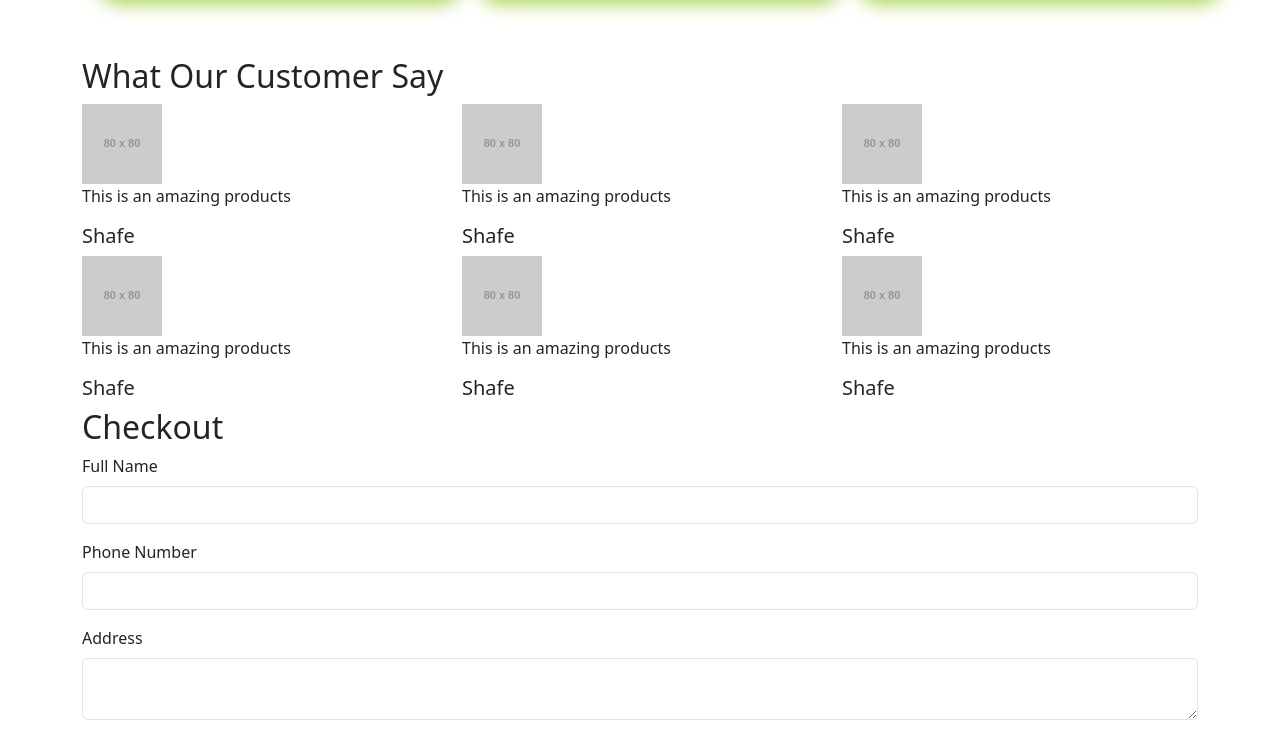
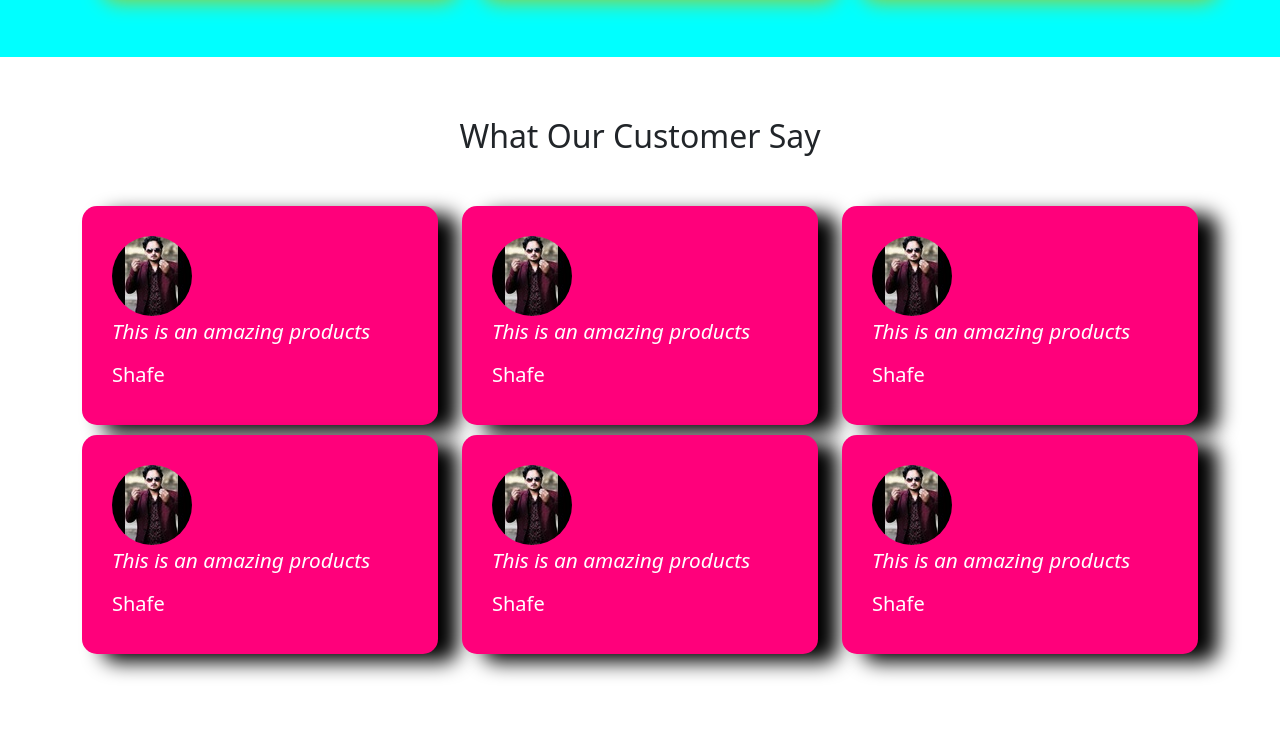
Before and after one commit to mdshape/batch-17-class-18, a plain HTML site: page index.html in a window 1280 px wide. Shown: the part 1407-2140 px from the top of the page. Drawn offline with nearby package versions, Linux system fonts and the light colour scheme; placeholder pictures from the web are drawn by us.

Commit message:
form controm design

```diff
--- a/index.html
+++ b/index.html
@@ -79,48 +79,48 @@
   </section>
 
   <!-- Customer review -->
-   <section>
+   <section class="testimonial-section">
     <div class="container">
       <h2>What Our Customer Say</h2>
       <div class="row">
       <div class="col-12 col-sm-4 col-md-4">
-        <div>
-         <img src="https://placehold.co/80x80">
+        <div class="testimonial-content">
+         <img src="images/shafe.jpg">
          <p>This is an amazing products</p>
          <h5>Shafe</h5>
         </div>
       </div>
       <div class="col-12 col-sm-4 col-md-4">
-        <div>
-          <img src="https://placehold.co/80x80">
+        <div class="testimonial-content">
+          <img src="images/shafe.jpg">
           <p>This is an amazing products</p>
           <h5>Shafe</h5>
         </div>
       </div>
       <div class="col-12 col-sm-4 col-md-4">
-        <div>
-          <img src="https://placehold.co/80x80">
+        <div class="testimonial-content">
+          <img src="images/shafe.jpg">
           <p>This is an amazing products</p>
           <h5>Shafe</h5>
         </div>
       </div>
       <div class="col-12 col-sm-4 col-md-4">
-        <div>
-          <img src="https://placehold.co/80x80">
+        <div class="testimonial-content">
+          <img src="images/shafe.jpg">
           <p>This is an amazing products</p>
           <h5>Shafe</h5>
         </div>
       </div>
       <div class="col-12 col-sm-4 col-md-4">
-        <div>
-          <img src="https://placehold.co/80x80">
+        <div class="testimonial-content">
+          <img src="images/shafe.jpg">
           <p>This is an amazing products</p>
           <h5>Shafe</h5>
         </div>
       </div>
       <div class="col-12 col-sm-4 col-md-4">
-        <div>
-          <img src="https://placehold.co/80x80">
+        <div class="testimonial-content">
+          <img src="images/shafe.jpg">
           <p>This is an amazing products</p>
           <h5>Shafe</h5>
         </div>
@@ -132,23 +132,23 @@
 
    <!-- Check out section -->
 
-   <section>
+   <section class="checkout-section">
     <div class="container">
      <h2>Checkout</h2>
-     <form action="" method="">
+     <form action="" method="" class="checkout-form">
       <div class="mb-3">
         <label for="" class="form-label">Full Name</label>
-        <input type="text" name="" value="" id="" class="form-control" required>
+        <input type="text" name="" value="" id="" class="form-control custom-input" required>
       </div>
       <div class="mb-3">
         <label for="" class="form-label">Phone Number</label>
-        <input type="text" name="" value="" id="" class="form-control" required>
+        <input type="text" name="" value="" id="" class="form-control custom-input" required>
       </div>
       <div class="mb-3">
         <label for="" class="form-label">Address</label>
-        <textarea name="" id="" class="form-control"></textarea>
+        <textarea name="" id="" class="form-control custom-input"></textarea>
       </div>
-      <button type="submit" class="btn btn-success">Place Order</button>
+      <button type="submit" class="btn-custom">Place Order</button>
      </form>
     </div>
    </section>
--- a/styles.css
+++ b/styles.css
@@ -5,7 +5,7 @@
 
 }
 .header-section{
-  background-image: url(https://placehold.co/1920x1080);
+  background-image: url(images/fruits.2.jpg);
   background-size: cover;
   background-position: center;
   height: 100vh;
@@ -19,12 +19,13 @@
 .hero-section h1{
  font-size: 4rem;
  margin-bottom: 20px;
- color: rgb(244, 4, 168);
+ color:white
 }
 
 .hero-section p{
   font-size: 1.5rem;
   margin-bottom: 30px;
+  color: white;
 }
 .bt-custom{
   background-color:#FC55A5 ;
@@ -44,6 +45,7 @@
 }
 .features-section{
   padding:60px 0px;
+  background-color: aqua;
 }
 
 .features-section h2{
@@ -77,3 +79,66 @@
  .featured-card p{
   font-weight: 500;
  }
+
+ .testimonial-section{
+  padding: 60px 0px;
+ }
+ .testimonial-section h2{
+  text-align: center;
+  margin-bottom: 50px;
+  font-size: 600;
+ }
+ .testimonial-content{
+  padding: 30px;
+ }
+ .testimonial-content{
+  background-color: #ff007b;
+  margin-bottom: 10px;
+  color: white;
+  border-radius: 15px;
+  box-shadow: 20px 8px 20px black;
+  transition: transform 0.5s ease;
+ }
+ .testimonial-content img{
+  width: 80px;
+  height: 80px;
+  border-radius: 50px;
+ }
+ .testimonial-content p{
+  font-size: 1.3rem;
+  font-style: italic;
+ }
+ .testimonial-content:hover{
+  transform: translatey(10px);
+ }
+.checkout-section{
+  padding: 60px 0px;
+}
+.checkout-section h2{
+  text-align: center;
+  font-weight: 600;
+  margin-bottom: 50px;
+}
+.checkout-form{
+  max-width: 600px;
+  margin: auto;
+  padding: 15px;
+  background-color: #ff007b;
+  box-shadow: 14px 10px 38px yellow;
+  color:white;
+  font-weight: 600;
+}
+.custom-input{
+  margin-bottom: 20px;
+  padding: 15px;
+  border-radius: 15px;
+
+}
+.btn-custom{
+  width: 20%;
+  border-radius: 15px;
+  padding: 5px;
+  border: none;
+  background-color: white;
+  font-weight: 600;
+}
```
Also changed, not shown: images/fruits.2.jpg (added), images/fruits.jpg (added).
